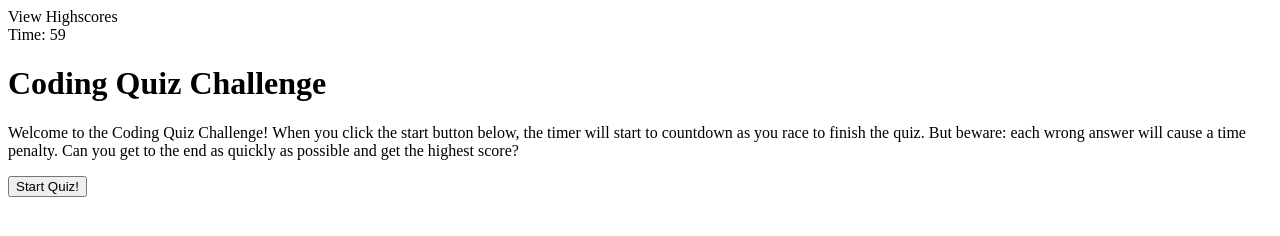
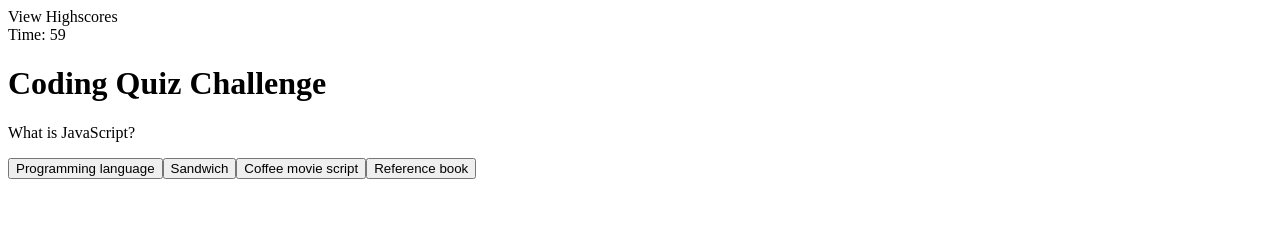
Before and after one commit to riraq/Code_Quiz, a plain HTML site: page index.html in a window 1280 px wide. Both pictures are taken after a click on the button "Start Quiz!". Drawn offline with Linux system fonts and the light colour scheme.

Commit message:
created function for quiz answers to be created when quiz is started

```diff
--- a/assets/script.js
+++ b/assets/script.js
@@ -1,15 +1,37 @@
-//html elements
+// html elements
 var highscoreEl = document.getElementById("viewHighscores");
 var timeEl = document.getElementById("time");
 var quizEl = document.getElementById("quiz");
 var startBtn = document.getElementById("startBtn");
-//array containing questions
+var quizBtn = document.querySelector(".button");
+// array containing questions
 var questions = ["What is JavaScript?", "What HTML element is used to link to a JavaScript file?", "Which is not used to declare a variable in JavaScript?", "What goes inside the parentheses of a function?", "What symbol is used to by the compiler to separate JavaScript statements?"];
 
-//array containing answers
+// array containing answers
 var answers = ["A programming language", "<script>", "be", "argument", ";"]
 
-//function that starts a timer when the start button is clicked and clears when quiz is failed or ends
+// create buttons for choices on quiz
+var btn1 = document.createElement("button");
+var btn2 = document.createElement("button");
+var btn3 = document.createElement("button");
+var btn4 = document.createElement("button");
+var btnArray = [btn1, btn2, btn3, btn4];
+
+// function that starts a timer when the start button is clicked and clears when quiz is failed or ends
+function quizQuestions(){
+    startBtn.remove();
+    quizEl.children[1].textContent = questions[0];
+
+    answers1 = ["Programming language", "Sandwich", "Coffee movie script", "Reference book"]
+
+    for (var i=0; i<btnArray.length; i++){
+        quizBtn.appendChild(btnArray[i]);
+        quizBtn.children[i].textContent = answers1[i]
+    };
+
+};
+
+// starts the timer countdown when the start quiz button is pressed
 function timerCount() {
     var timeLeft = 60;
 
@@ -24,14 +46,15 @@ function timerCount() {
     }, 1000);
 };
 
-//event that starts quiz and timer
+// event that starts quiz and timer
 startBtn.addEventListener("click", function(){
 
     timerCount();
+    quizQuestions();
     }
 );
 
-//function that shows the high scores by removing other elements and shifts the page back to the quiz when another button is clicked
-//function for button that clears high scores
-//function for button that goes back to main menu
-//function that stores high scores into local storage
+// function that shows the high scores by removing other elements and shifts the page back to the quiz when another button is clicked
+// function for button that clears high scores
+// function for button that goes back to main menu
+// function that stores high scores into local storage
--- a/index.html
+++ b/index.html
@@ -18,8 +18,9 @@
             Welcome to the Coding Quiz Challenge! When you click the start button below, the timer will start to countdown as you race to finish the quiz. But beware: each wrong answer will cause a time penalty. Can you get to the end as quickly as possible and get the highest score?
         </p>
 
-        <button id="startBtn">Start Quiz!</button>
-
+        <div class="button">
+            <button id="startBtn">Start Quiz!</button>
+        </div>
     </div>
 
     <script src="./assets/script.js"></script>
```
